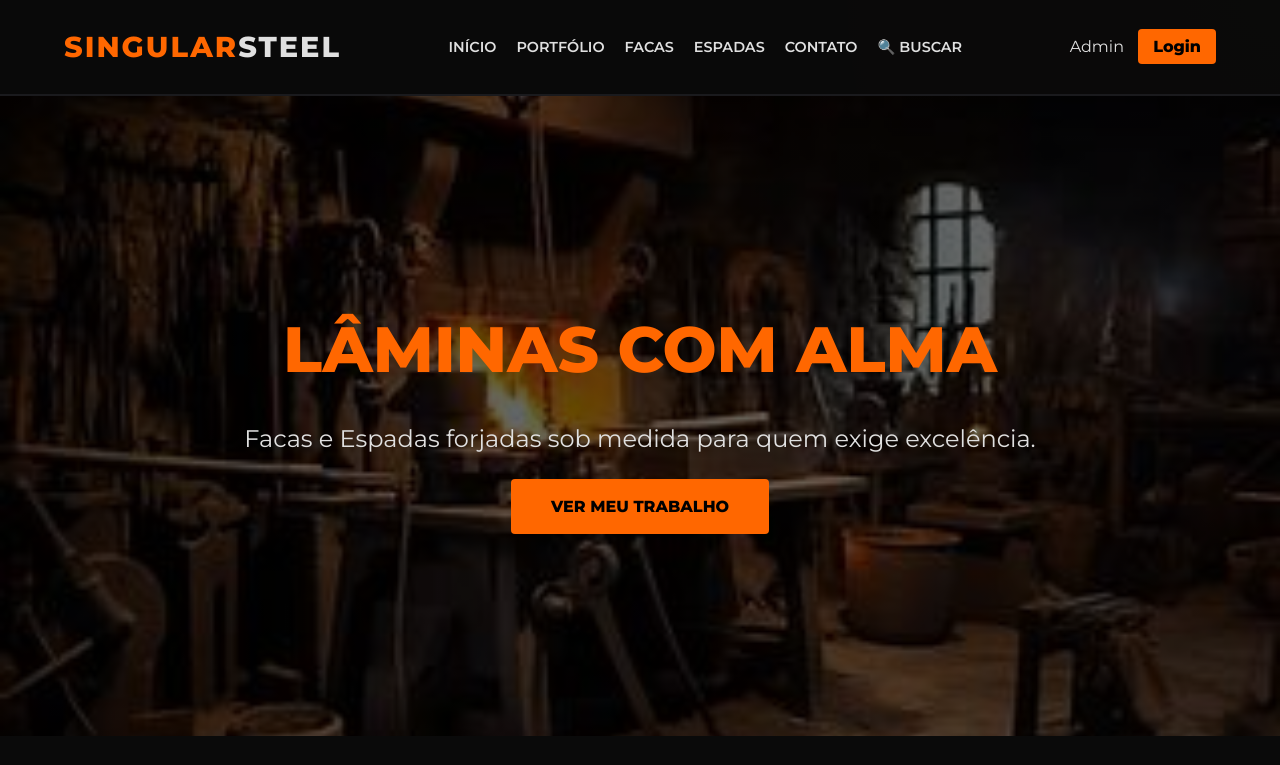
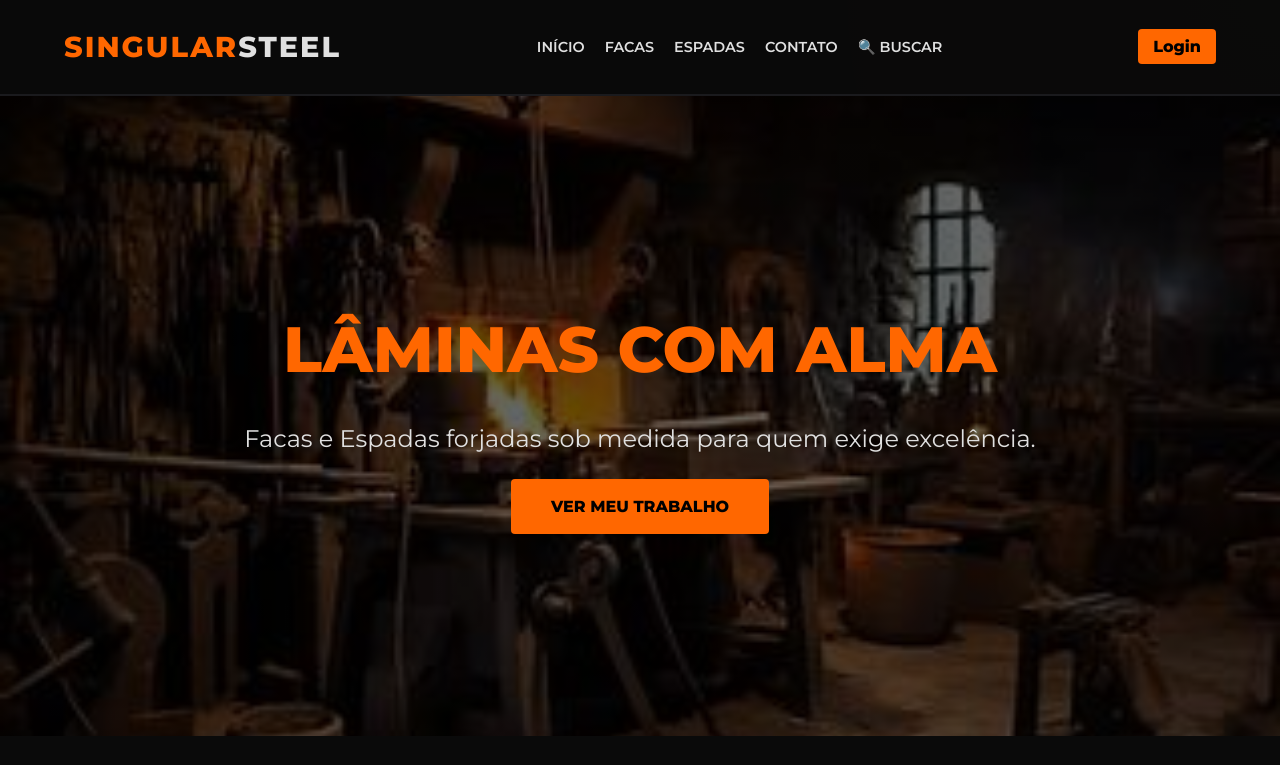
Before and after one commit to singular-steel/aco-singular, a plain HTML site: page docs/index.html in a window 1280 px wide. Shown: the top 765 px of the page. Drawn offline with Linux system fonts and the light colour scheme; no server answers; files whose address does not match are found by name.

Commit message:
Update index.html

```diff
--- a/docs/index.html
+++ b/docs/index.html
@@ -13,14 +13,12 @@
         <div class="logo">Singular<span>Steel</span></div>
         <ul>
             <li><a href="/singular-steel/index.html">Início</a></li>
-            <li><a href="/singular-steel/portfolio.html">Portfólio</a></li>
             <li><a href="/singular-steel/facas.html">Facas</a></li>
             <li><a href="espadas.html">Espadas</a></li>
             <li><a href="contato.html">Contato</a></li>
             <li><a href="#" id="open-search-btn">🔍 Buscar</a></li>
         </ul>
         <div>
-            <a href="admin.html" style="margin-right: 10px;">Admin</a>
             <a href="login.html" class="nav-cta" id="user-btn">Login</a>
         </div>
     </nav>
```
